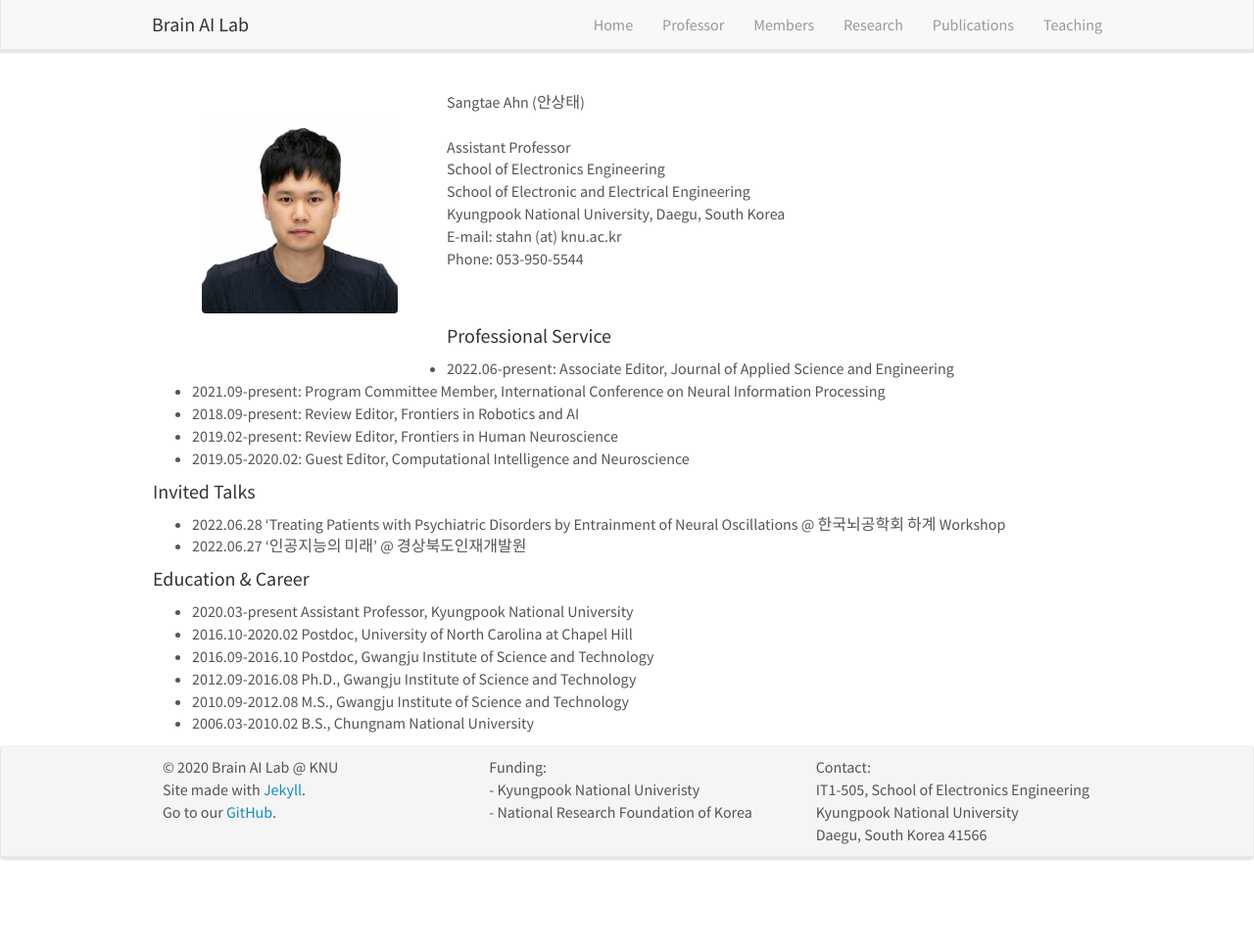
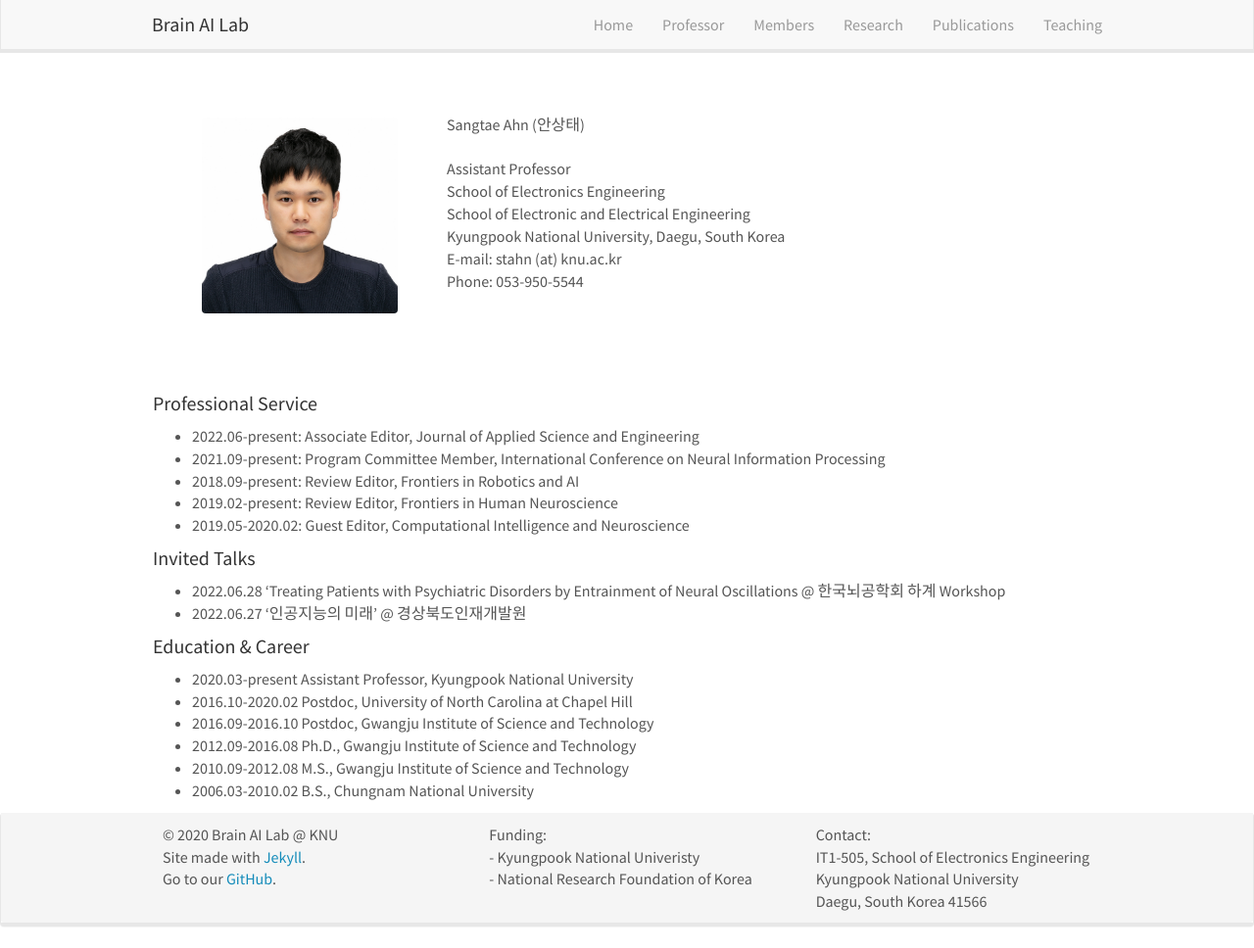
Before and after one commit to KNU-BrainAI/knu-brainai.github.io, a Jekyll site: the page built from _pages/professor.md, in a window 1280 px wide and 968 px high. Shown: the whole window at 98% size. Built offline with Jekyll 4.4.1, drawn with Linux system fonts in a browser that asks for light colours; nearby versions of some CDN libraries.

Commit message:
Update professor.md

```diff
--- a/_pages/professor.md
+++ b/_pages/professor.md
@@ -7,7 +7,7 @@ permalink: /professor/
 ---
 
 ![]({{ site.url }}{{ site.baseurl }}/images/teampic/stahn.jpg){: style="width: 200px; float: left; margin:50px"}
-<br/>
+<br/><br/>
 Sangtae Ahn (안상태) <br/><br/>
 Assistant Professor <br/>
 School of Electronics Engineering<br/>
@@ -15,7 +15,7 @@ School of Electronic and Electrical Engineering<br/>
 Kyungpook National University, Daegu, South Korea<br/>
 E-mail: stahn (at) knu.ac.kr<br/>
 Phone: 053-950-5544<br/><br/>
-<br/>
+<br/><br/><br/>
 
 #### Professional Service
 - 2022.06-present: Associate Editor, Journal of Applied Science and Engineering
```
